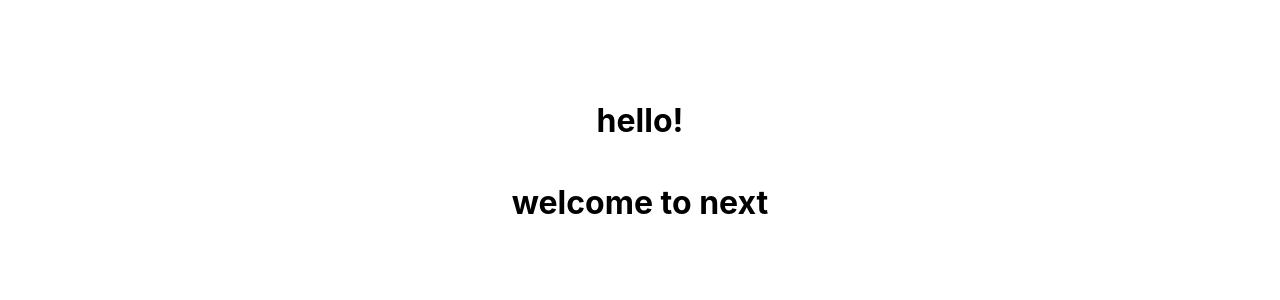
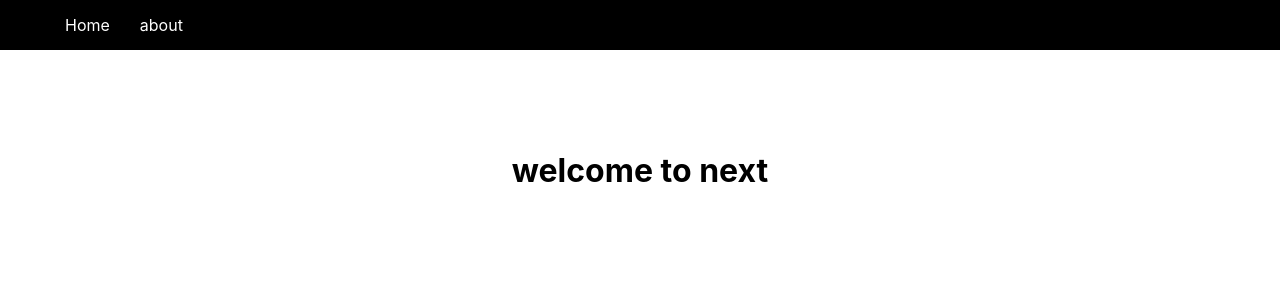
Before and after one commit to Chima20-art/my-first-blog, a Next.js app: page / in a window 1280 px wide. Shown: the top 300 px of the page. Built offline with nearby package versions, Linux system fonts and the light colour scheme.

Commit message:
Nav component created .

```diff
--- a/components/Layout.js
+++ b/components/Layout.js
@@ -1,13 +1,14 @@
+import Nav from "./Nav";
 import styles from "../styles/Layout.module.css";
 
 const layout = ({ children }) => {
   return (
-    <div className={styles.container}>
-      <main className={styles.main}>
-        <h1>hello!</h1>
-        {children}
-      </main>
-    </div>
+    <>
+      <Nav />
+      <div className={styles.container}>
+        <main className={styles.main}>{children}</main>
+      </div>
+    </>
   );
 };
 
--- /dev/null
+++ b/components/Nav.js
@@ -0,0 +1,19 @@
+import Link from "next/link";
+import navStyles from "../styles/Nav.module.css";
+
+const Nav = () => {
+  return (
+    <div className={navStyles.nav}>
+      <ul>
+        <li>
+          <Link href="/">Home</Link>
+        </li>
+        <li>
+          <Link href="/about">about</Link>
+        </li>
+      </ul>
+    </div>
+  );
+};
+
+export default Nav;
--- /dev/null
+++ b/styles/Nav.module.css
@@ -0,0 +1,18 @@
+.nav {
+  height: 50px;
+  padding: 10px;
+  background-color: black;
+  color: white;
+  display: flex;
+  align-items: center;
+  justify-content: flex-start;
+}
+.nav ul {
+  display: flex;
+  justify-content: center;
+  align-items: center;
+  list-style: none;
+}
+.nav ul li a {
+  margin: 5px 15px;
+}
--- a/styles/layout.module.css
+++ b/styles/layout.module.css
@@ -3,7 +3,7 @@
   padding: 0 0.5rem;
   display: flex;
   flex-direction: column;
-  justify-content: center;
+  justify-content: flex-start;
   align-items: center;
   height: 100vh;
 }
@@ -13,7 +13,7 @@
   flex: 1;
   display: flex;
   flex-direction: column;
-  justify-content: start;
+  justify-content: flex-start;
   align-items: center;
 }
 
```
